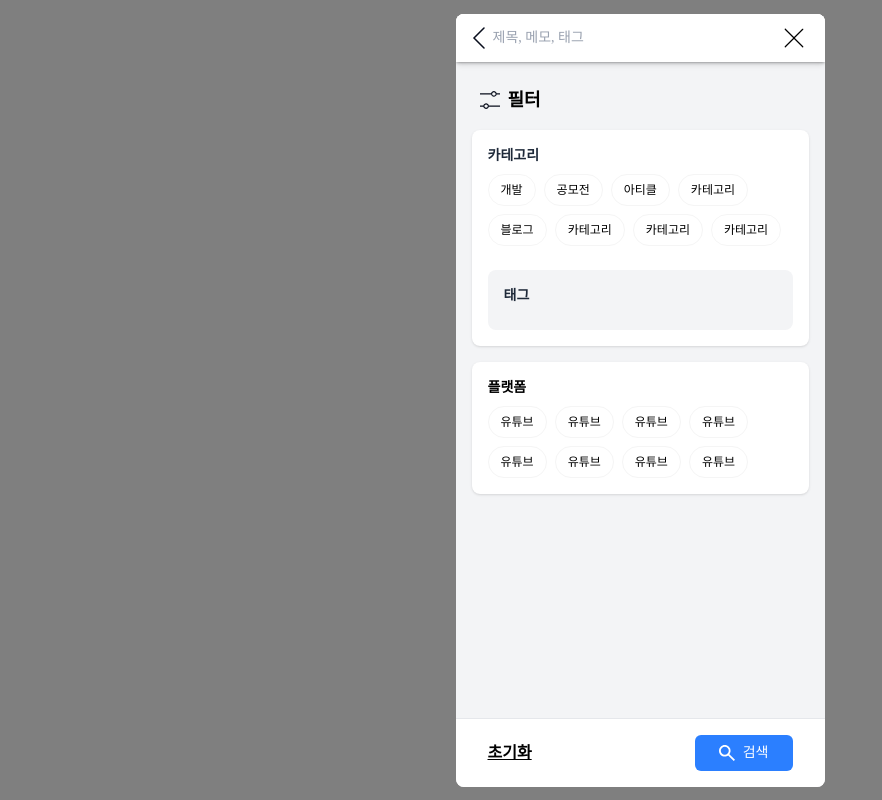
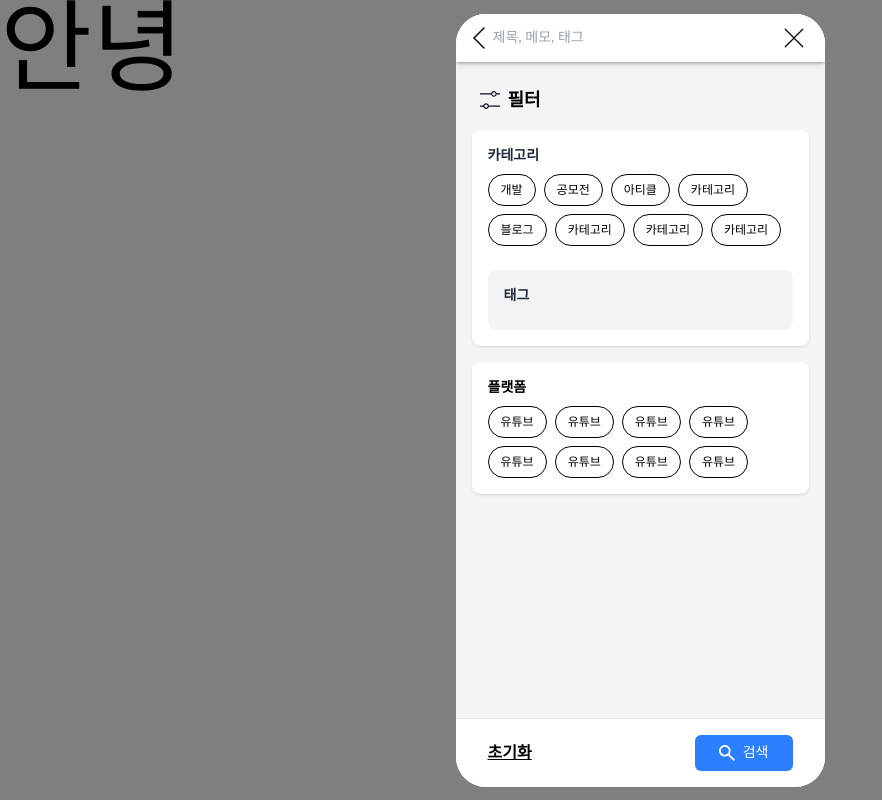
Before and after one commit to Leets-Official/BOOKMARK-FE, a React (Vite) app: page /search in a window 1280 px wide. Shown: the whole page, without its empty margins (0-882 px from the left). Built offline with nearby package versions, Linux system fonts and the light colour scheme.

Commit message:
chore:세부사항 수정

```diff
--- a/src/assets/index.tsx
+++ b/src/assets/index.tsx
@@ -3,5 +3,6 @@ import DeleteIcon from './Icon/Delete.svg?react';
 import HistoryIcon from './Icon/History.svg?react';
 import FilterIcon from './Icon/Filter.svg?react';
 import SearchIcon from './Icon/Search.svg?react';
+import BackArrowIcon from './Icon/BackArrow.svg?react';
 
-export { BackIcon, DeleteIcon, HistoryIcon, FilterIcon, SearchIcon };
+export { BackIcon, DeleteIcon, HistoryIcon, FilterIcon, SearchIcon, BackArrowIcon };
--- a/src/components/common/Chip.tsx
+++ b/src/components/common/Chip.tsx
@@ -1,95 +1,51 @@
-import { tv } from 'tailwind-variants';
 import { motion } from 'framer-motion';
 import Button from './Button';
-import { DeleteIcon } from '@/assets';
+import { BackArrowIcon, DeleteIcon } from '@/assets';
+import clsx from 'clsx';
 
 interface ChipProps {
-  id: string;
+  id?: string;
   content: string;
+  className: string;
   isSelected: boolean;
-  type: 'category' | 'tag' | 'suggestion' | 'platform';
   onClick?: () => void;
   onDelete?: () => void;
   disabled?: boolean;
-  className?: string;
+  dropdownEnabled?: boolean;
+  selectedClassName?: string;
+  type?: 'category' | 'tag' | 'suggestion' | 'platform';
 }
 
-const chipStyle = tv({
-  base: 'rounded-[100px] flex items-center justify-center border text-xs h-8 p-2 flex-row gap-1',
-  variants: {
-    isSelected: { true: '', false: '' },
-    type: { category: '', tag: '', suggestion: '', platform: '' },
-  },
-  compoundVariants: [
-    {
-      type: 'category',
-      isSelected: true,
-      class: 'bg-gray-100 border-black',
-    },
-    {
-      type: 'category',
-      isSelected: false,
-      class: 'bg-white border-grayBorder',
-    },
-    {
-      type: 'tag',
-      isSelected: true,
-      class: 'bg-grayBg border-black text-grayText',
-    },
-    {
-      type: 'tag',
-      isSelected: false,
-      class: 'bg-white border-grayBorder text-grayText',
-    },
-    {
-      type: 'suggestion',
-      isSelected: true,
-      class: 'bg-lightPrimary border-primary text-grayText',
-    },
-    {
-      type: 'suggestion',
-      isSelected: false,
-      class: 'bg-grayBg border-grayBorder text-grayText',
-    },
-    {
-      type: 'platform',
-      isSelected: true,
-      class: 'bg-gray-100 text-black border-black',
-    },
-    {
-      type: 'platform',
-      isSelected: false,
-      class: 'bg-white text-black border-grayBorder',
-    },
-  ],
-});
-
 const Chip = ({
-  id,
   content,
   isSelected,
-  type,
   onClick,
   onDelete,
   disabled = false,
-  className,
+  dropdownEnabled = false,
+  className = '',
+  selectedClassName = '',
 }: ChipProps) => {
+  const hoverAnimation = disabled ? undefined : { scale: 1.05 };
+  const tapAnimation = disabled ? undefined : { scale: 0.95 };
+  const handleClick = disabled ? undefined : onClick;
+
   return (
     <motion.div
-      className={
-        chipStyle({ isSelected, type }) +
-        (disabled ? '' : ' cursor-pointer') +
-        ' group relative ' +
-        (className || '')
-      }
-      layoutId={`${id}`}
+      className={clsx(
+        'rounded-[100px] flex items-center justify-center border text-xs h-8 p-2 flex-row gap-1',
+        !disabled && 'cursor-pointer',
+        !isSelected ? className : selectedClassName,
+        ' group relative',
+      )}
       animate={{ scale: 1 }}
       transition={{ duration: 0.2 }}
-      whileHover={disabled ? undefined : { scale: 1.05 }}
-      whileTap={disabled ? undefined : { scale: 0.95 }}
-      onClick={disabled ? undefined : onClick}
+      whileHover={hoverAnimation}
+      whileTap={tapAnimation}
+      onClick={handleClick}
     >
-      <p>{type === 'tag' ? `#${content}` : content}</p>
+      <p className='whitespace-nowrap'>{content}</p>
+      {/* 삭제 함수가 있을시 활성화 */}
       {onDelete && (
         <Button
           onClick={() => {
@@ -98,6 +54,17 @@ const Chip = ({
           icon={<DeleteIcon height={16} width={16} fill='#000000' />}
         />
       )}
+      {/* Chip 드롭다운 옵션*/}
+      {dropdownEnabled && (
+        <motion.div
+          animate={{
+            rotate: !isSelected ? 90 : -90,
+          }}
+          transition={{ duration: 0.2 }}
+        >
+          <BackArrowIcon width={16} height={16} />
+        </motion.div>
+      )}
     </motion.div>
   );
 };
--- a/src/pages/Home.tsx
+++ b/src/pages/Home.tsx
@@ -1,5 +1,12 @@
+import { Outlet } from 'react-router-dom';
+
 const Home = () => {
-  return <div>Home</div>;
+  return (
+    <>
+      <div className='text-[100px]'>안녕</div>
+      <Outlet />
+    </>
+  );
 };
 
 export default Home;
--- a/src/pages/Search.tsx
+++ b/src/pages/Search.tsx
@@ -21,7 +21,7 @@ const overlayStyle = tv({
 });
 
 const modalStyle = tv({
-  base: 'bg-gray-100 rounded-lg flex flex-col overflow-hidden',
+  base: 'bg-gray-100 rounded-[30px] flex flex-col overflow-hidden',
   variants: {
     isMobile: {
       true: 'w-full h-full',
```
Also changed, not shown: src/Router.tsx (+6 -4 lines), src/assets/Icon/BackArrow.svg (added).
